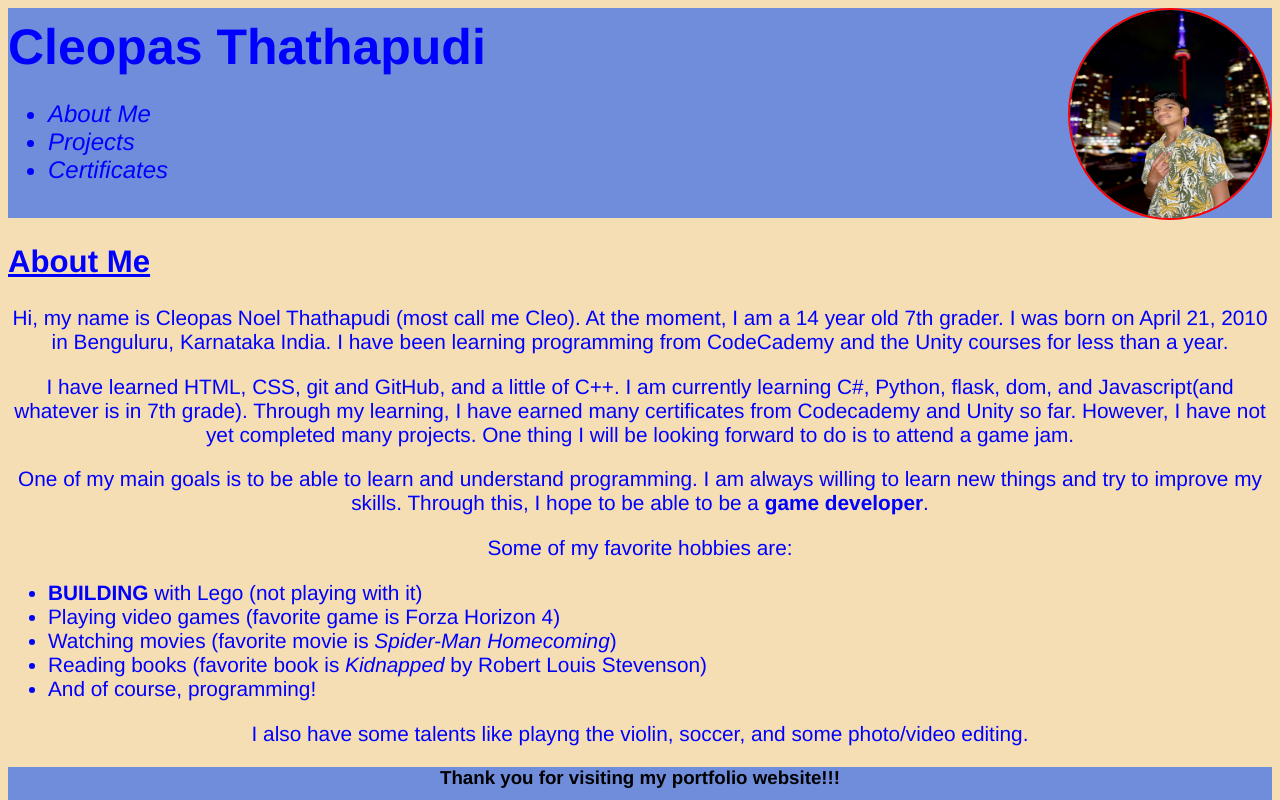
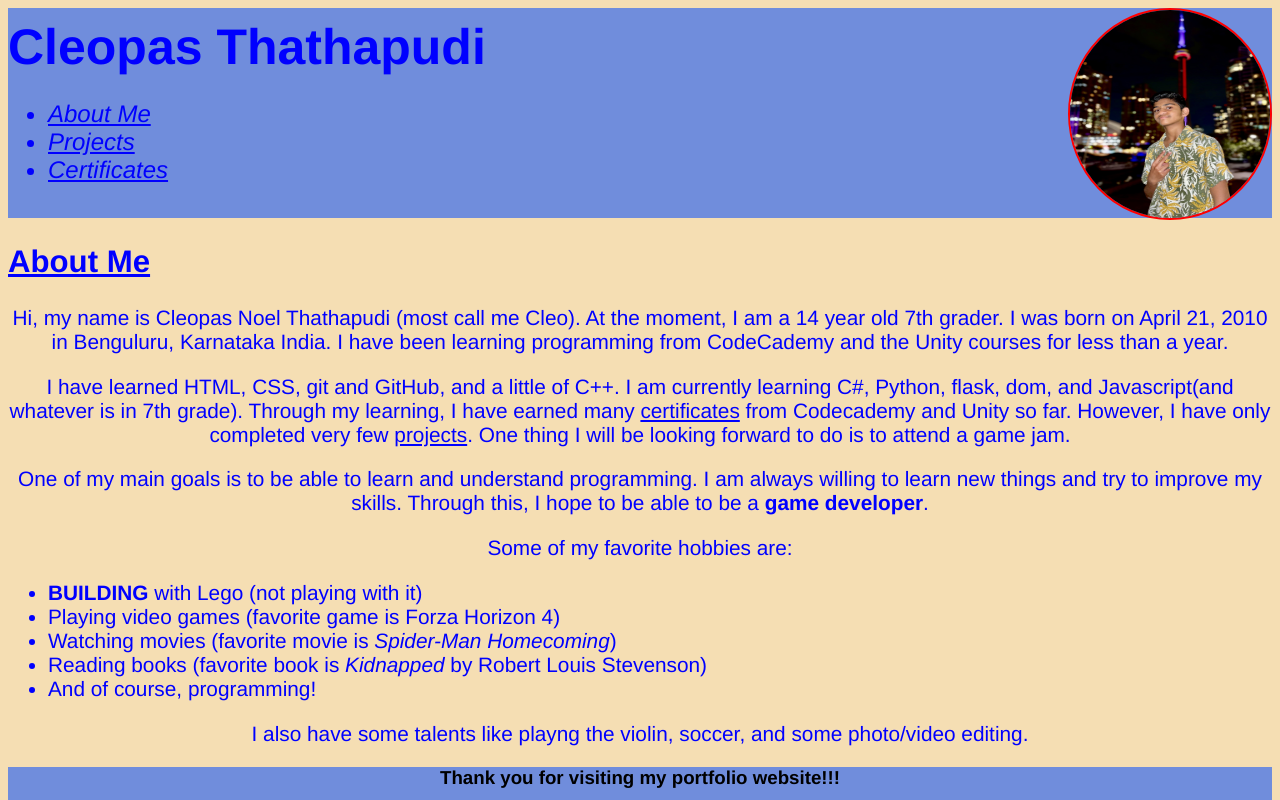
Before and after one commit to CleopasNT/CleopasPortfolio, a plain HTML site: page index.html in a window 1280 px wide. Shown: the top 800 px of the page. Drawn offline with Linux system fonts and the light colour scheme.

Commit message:
Modified main page content

```diff
--- a/index.html
+++ b/index.html
@@ -40,7 +40,7 @@ Date: July 15, 2024-->
             </p>
 
             <p>
-                I have learned HTML, CSS, git and GitHub, and a little of C++. I am currently learning C#, Python, flask, dom, and Javascript(and whatever is in 7th grade). Through my learning, I have earned many <a href="certificates.html">certificates</a> from Codecademy and Unity so far. However, I have not yet completed many projects. One thing I will be looking forward to do is to attend a game jam.
+                I have learned HTML, CSS, git and GitHub, and a little of C++. I am currently learning C#, Python, flask, dom, and Javascript(and whatever is in 7th grade). Through my learning, I have earned many <a href="certificates.html">certificates</a> from Codecademy and Unity so far. However, I have only completed very few <a href="projects.html">projects</a>. One thing I will be looking forward to do is to attend a game jam.
             </p>
 
             <p>
--- a/resources/style.css
+++ b/resources/style.css
@@ -106,7 +106,7 @@ nav
 a:link
 {
     color: blue;
-    text-decoration: none;
+    text-decoration: underline;
 }
 
 a:visited
```
